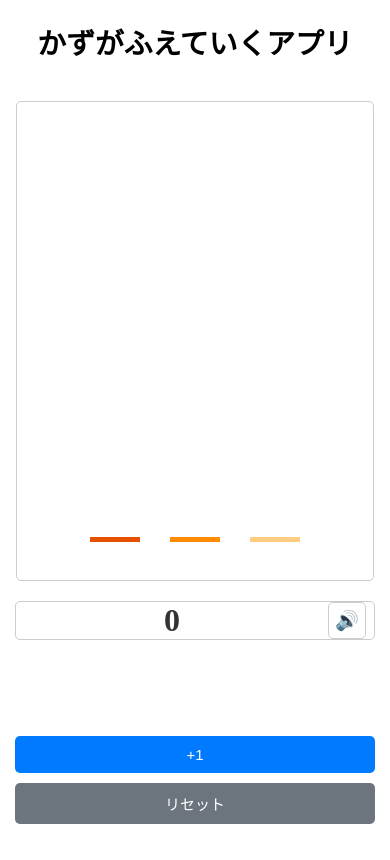
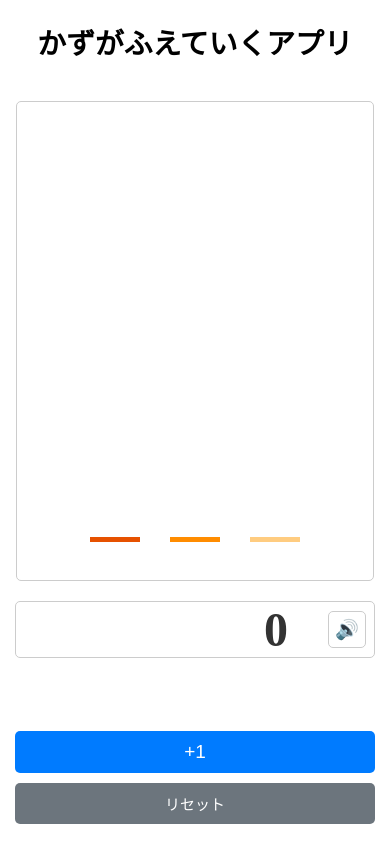
Before and after one commit to YUHI-YONEMARU/number-learning-app, a Next.js app: page / in a window 390 px wide. Built offline with nearby package versions, Linux system fonts and the light colour scheme.

Commit message:
update speaker

```diff
--- a/pages/index.tsx
+++ b/pages/index.tsx
@@ -35,12 +35,22 @@ export default function Home() {
     let result = '';
     let n = num;
     let unitIndex = 0;
+    let unit = "";
 
     while (n > 0) {
       const digit = n % 10;
       if (digit > 0) {
         const digitStr = digit === 1 && unitIndex > 0 ? '' : digits[digit];
-        result = digitStr + units[unitIndex] + result;
+        // 300台
+        if (digit === 3 && unitIndex === 2) {
+          unit = 'びゃく';
+        // 600,800台
+        } else if ( (digit === 6 || digit === 8) && unitIndex === 2) {
+          unit = 'ぴゃく';
+        } else {
+          unit = units[unitIndex];
+        }
+        result = digitStr + unit + result;
       }
       n = Math.floor(n / 10);
       unitIndex++;
@@ -61,12 +71,12 @@ export default function Home() {
       </div>
       <div className={styles.countWrapper}>
         <div className={styles.countDisplay} aria-live="polite">{count}</div>
-        <button
+         <button
           className={styles.speakerButton}
           onClick={() => speak(numberToJapanese(count))}
           aria-label="現在の数を読み上げる"
         >
-          🔊
+        🔊
         </button>
       </div>
       <Counter onIncrement={handleIncrement} onReset={handleReset} count={count} />
--- a/styles/Counter.module.css
+++ b/styles/Counter.module.css
@@ -28,7 +28,7 @@
 
 .button {
   padding: 10px;
-  font-size: 16px;
+  font-size: 20px;
   border: none;
   border-radius: 5px;
   cursor: pointer;
@@ -80,13 +80,14 @@
     gap: 8px;
   }
 
-  .button,
+  .button {
+    padding: 10px;
+    font-size: 19px;
+  }
+
   .resetButton {
     padding: 10px;
     font-size: 15px;
-  }
-
-  .resetButton {
     width: 100%; /* スマホで画面幅に */
     max-width: 360px;
   }
--- a/styles/Home.module.css
+++ b/styles/Home.module.css
@@ -43,9 +43,10 @@
 .countDisplay {
   flex: 1; /* 中央寄せでスペースを均等に */
   font-size: 3rem;
+  letter-spacing: 45px;
   font-weight: bold;
   color: #333;
-  text-align: center;
+  text-align: right;
 }
 
 .speakerButton {
@@ -82,7 +83,8 @@
   }
 
   .countDisplay {
-    font-size: 2rem;
+    font-size: 3rem;
+    letter-spacing: 40px;
   }
 
   .speakerButton {
```
